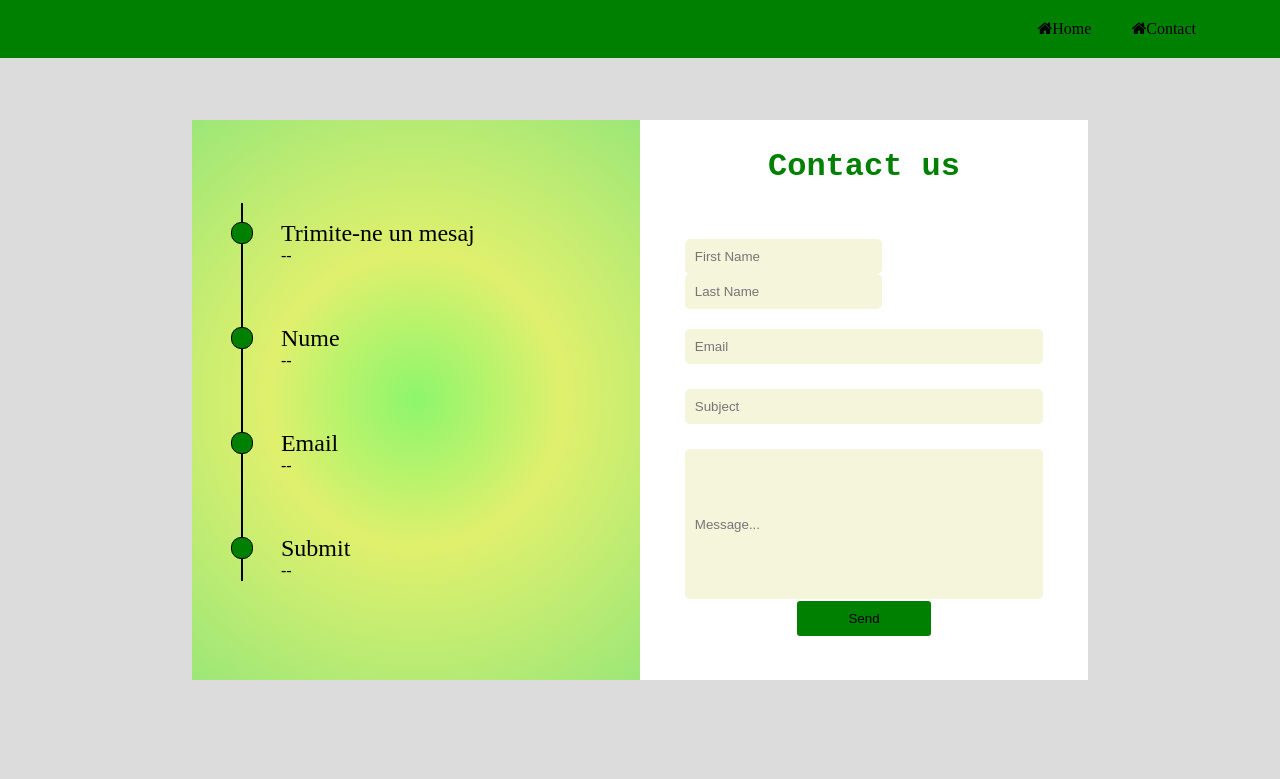
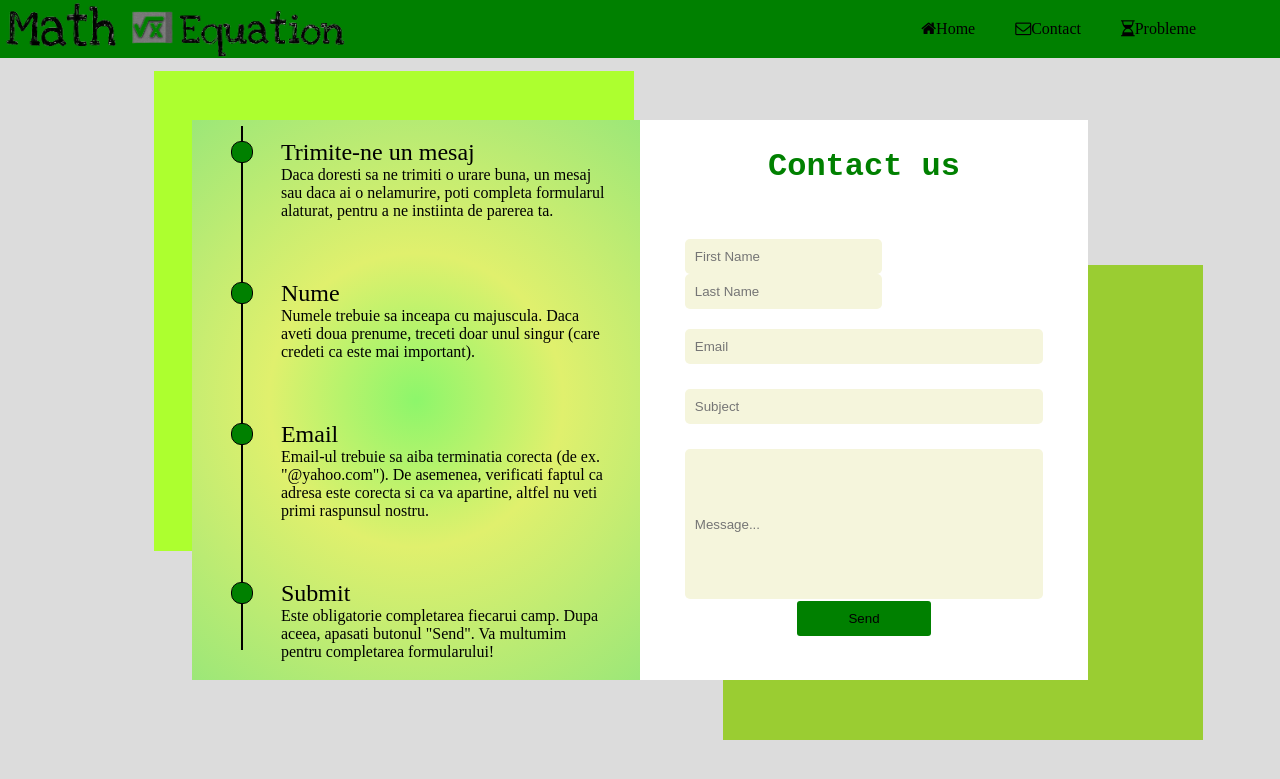
Before and after one commit to eusebiu-agachi/MEGa-Math-Equation-Game-, a PHP site: page /contact.html in a window 1280 px wide. Shown: the top 779 px of the page. Run offline with PHP 8.4, Linux system fonts and the light colour scheme.

Commit message:
update contact page
update logo + update "Problems" button + update background + update info

```diff
--- a/contact.html
+++ b/contact.html
@@ -9,19 +9,33 @@
 <body>
     <div class="container">
         <div class="meniu">
+            <div class="logo">
+                <img src="images/lgmath.png" />
+            </div>
             <div class="topnav">
-                <a href="#"><i class="fa fa-home">Contact</i></a>
-                <a class="active" href="#"><i class="fa fa-home">Home</i></a>
+                <a href="#"><i class="fa fa-hourglass-2">Probleme</i></a>
+                <a href="contact.html"><i class="fa fa-envelope-o">Contact</i></a>
+                <a href="home.html"><i class="fa fa-home">Home</i></a>
             </div>
+        </div>
+        <div class="svg-up">
+            <svg width="510" height="510">
+                <rect width="480" height="480" style="fill:#ADFF2F;" />
+            </svg>
+        </div>
+        <div class="svg-down">
+            <svg width="510" height="510">
+                <rect width="480" height="475" style="fill:#9ACD32;" />
+            </svg>
         </div>
         <div class="center">
             <div class="contact-left">
                 <nav class="navmenu">
                     <ul>
-                        <li><a href="#" class="active">Trimite-ne un mesaj</a><p>--</p></li>
-                        <li><a href="#" class="active">Nume</a><p>--</p></li>
-                        <li><a href="#" class="active">Email</a><p>--</p></li>
-                        <li><a href="#" class="active">Submit</a><p>--</p></li>
+                        <li><a href="#" class="active">Trimite-ne un mesaj</a><p>Daca doresti sa ne trimiti o urare buna, un mesaj sau daca ai o nelamurire, poti completa formularul alaturat, pentru a ne instiinta de parerea ta.</p></li>
+                        <li><a href="#" class="active">Nume</a><p>Numele trebuie sa inceapa cu majuscula. Daca aveti doua prenume, treceti doar unul singur (care credeti ca este mai important).</p></li>
+                        <li><a href="#" class="active">Email</a><p>Email-ul trebuie sa aiba terminatia corecta (de ex. "@yahoo.com"). De asemenea, verificati faptul ca adresa este corecta si ca va apartine, altfel nu veti primi raspunsul nostru.</p></li>
+                        <li><a href="#" class="active">Submit</a><p>Este obligatorie completarea fiecarui camp. Dupa aceea, apasati butonul "Send". Va multumim pentru completarea formularului!</p></li>
                     </ul>
                 </nav>
             </div>
@@ -47,5 +61,6 @@
             </div>
         </div>
     </div>
+    <script src="script.js"></script>
 </body>
 </html>
--- a/style-contact.css
+++ b/style-contact.css
@@ -191,6 +191,31 @@ ul {
     width: 30%;
 }
 
+.container .logo {
+    position: absolute;
+    margin-top: -35px;
+}
+
+    .container .logo img {
+        width: 350px;
+        height: 125px;
+    }
+
+.svg-up svg {
+    position: relative;
+    margin-top: 1%;
+    left: 12%;
+    width: 1000px;
+}
+
+.svg-down svg {
+    position: absolute;
+    float: right;
+    margin-right: 20%;
+    margin-left: 56.5%;
+    margin-top: -25%;
+}
+
 #message {
     height: 150px;
 }
```
